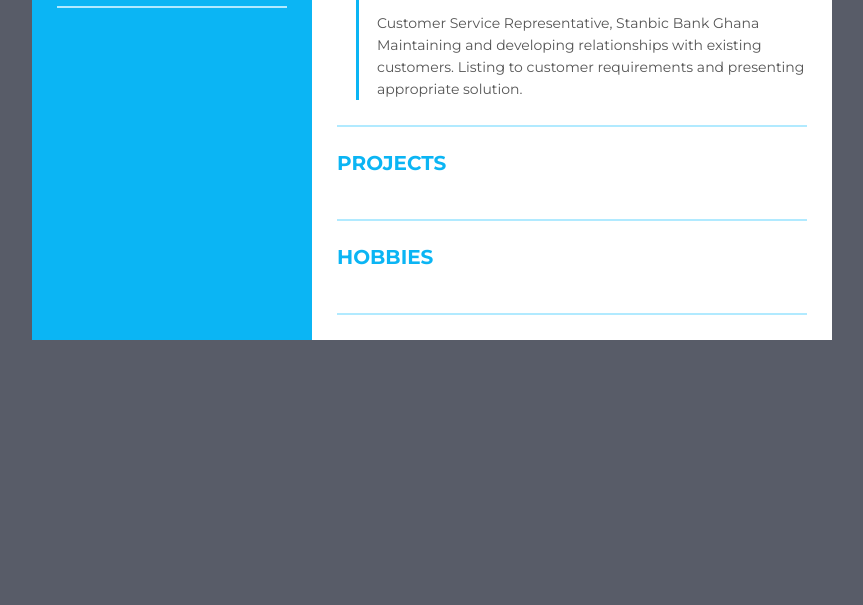
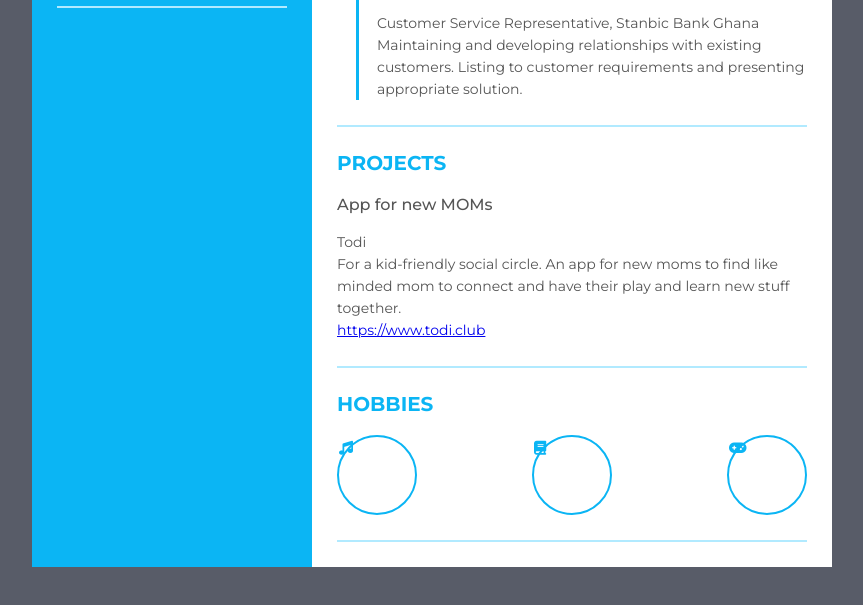
Before and after one commit to Obengfan1/Curriculum-Vitae, a plain HTML site: page index.html in a window 1280 px wide. Shown: the part 1082-1687 px from the top of the page, without its empty margins (208-1071 px from the left). Before the commit the page ends 1472 px from the top, so only its background shows below. Drawn offline with Linux system fonts and the light colour scheme.

Commit message:
changed the name of the file

```diff
--- a/Curiculum Vitae.html
+++ b/index.html
@@ -218,11 +218,29 @@
         <div class="title">
           <p class="bold">Projects</p>
         </div>
+        <ul>
+          <li>
+            <div class="date">App for new MOMs</div>
+            <div class="info">
+              <p class="semi-bold">Todi</p>
+              <p>
+                For a kid-friendly social circle. An app for new moms to find like minded mom to connect and have their play and learn new stuff together.
+              </p>
+              <p><a href="https://www.todi.club">https://www.todi.club</a></p>
+            </div>
+          </li>
+        </ul>
       </div>
-      <div class="resume-itmem resume-projects">
+      <div class="resume-itmem resume-hobby">
         <div class="title">
           <p class="bold">Hobbies</p>
         </div>
+        <ul>
+          <li><i class="fa-solid fa-music"></i></li>
+          <li><i class="fa-solid fa-book"></i></li>
+          <li><i class="fa-solid fa-gamepad"></i></li>
+        </ul>
+
       </div>
     </div>
   </div>
--- a/style.css
+++ b/style.css
@@ -163,3 +163,15 @@ body{
   height: 115px;
   background:  #0bb5f4;
 }
+.resume .resume-right .resume-hobby ul{
+  display: flex;
+  justify-content: space-between;
+}
+.resume .resume-right .resume-hobby ul li{
+  width: 80px;
+  height: 80px;
+  border: 2px solid #0bb5f4;
+  border-radius: 50%;
+  position: relative;
+  color: #0bb5f4;
+}
```
Also changed, not shown: 1 other file.
